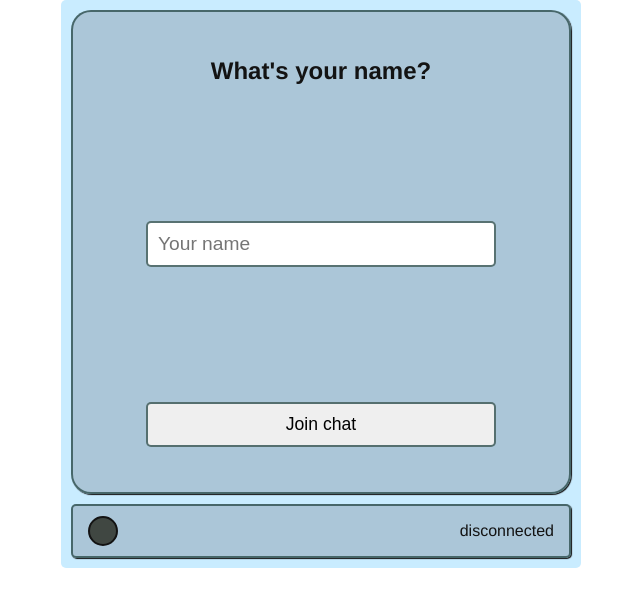
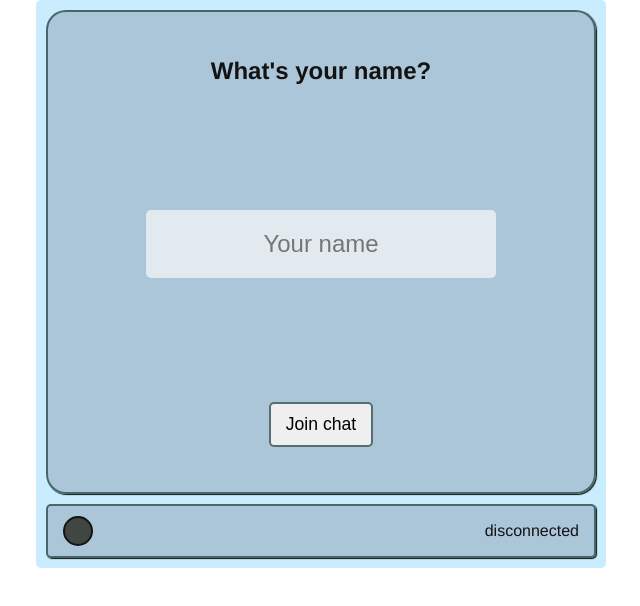
Before and after one commit to edwardhorsey/serverless-chat-app, a React (Create React App) app in the folder frontend/: page / in a window 1280 px wide. Shown: the top 606 px of the page, without its empty margins (319-959 px from the left). Built offline with nearby package versions, Linux system fonts and the light colour scheme; no server answers.

Commit message:
styling: inputname, formik validation errors, message span length

```diff
--- a/frontend/src/App.module.scss
+++ b/frontend/src/App.module.scss
@@ -1,7 +1,7 @@
 @import "./variables.module.scss";
 
 .App {
-  max-width: 500px;
+  max-width: 550px;
   margin: 0 auto;
   text-align: center;
   background-color: $primaryblue;
--- a/frontend/src/component/Button/Button.module.scss
+++ b/frontend/src/component/Button/Button.module.scss
@@ -1,7 +1,7 @@
 @import "../../variables.module.scss";
 
 .Button {
-  padding: 10px;
+  padding: 10px 15px;
   margin: 5px 0 5px 0;
   outline: none;
   border-radius: 5px;
--- a/frontend/src/component/ChatRoom/ChatRoom.tsx
+++ b/frontend/src/component/ChatRoom/ChatRoom.tsx
@@ -16,14 +16,14 @@ interface IProps {}
 
 const validate = (values: Ivalues) => {
   let errors: FormikErrors<Ivalues> = {};
-  if (!values.message) errors.message = "Required";
+  if (!values.message) errors.message = "";
   return errors;
 };
 
 const ChatRoom: React.FC<IProps> = () => {
   const context = useContext(ChatContext);
   const { name, chatMessages } = context;
-  console.log("hi from chatroom", chatMessages);
+  console.log("hi from chatroom");
 
   const sendMessage = (text: string) => {
     const request = { action: "onMessage", message: { name, message: text } };
@@ -44,20 +44,6 @@ const ChatRoom: React.FC<IProps> = () => {
 
   return (
     <section className={styles.ChatRoom}>
-      {/* <div className={styles.chatNav}>
-        <span
-          onClick={() => setContext({ ...context, name: "" })}
-          className={styles.backButton}
-        >
-          <FontAwesomeIcon icon={["fas", "sign-out-alt"]} />
-        </span>
-        <span className={styles.community}>
-          <FontAwesomeIcon icon={["fas", "users"]} />
-          {connected.length}
-          <ConnectedUsers />
-        </span>
-        <h3>{name}</h3>
-      </div> */}
       <ChatNav />
       <ChatWindow chat={chatMessages} />
       <form>
@@ -67,11 +53,6 @@ const ChatRoom: React.FC<IProps> = () => {
           onChange={formik.handleChange}
         />
         <Button logic={formik.handleSubmit} text="Send" />
-        {formik.errors.message ? (
-          <div className={styles.formErrors}>{formik.errors.message}</div>
-        ) : (
-          ""
-        )}
       </form>
     </section>
   );
--- a/frontend/src/component/ChatWindow/ChatWindow.module.scss
+++ b/frontend/src/component/ChatWindow/ChatWindow.module.scss
@@ -6,14 +6,14 @@
   padding: 10px;
   min-height: 400px;
   overflow-y: scroll;
+  overflow-x: hidden;
   margin: 0 10px 10px 10px;
   display: flex;
   flex-direction: column-reverse;
   border-radius: 5px;
-  text-align: right;
+  text-align: left;
   max-height: 450px;
   .ChatWindowWrapper {
-    // overflow: auto;
     display: flex;
     flex-direction: column;
   }
--- a/frontend/src/component/ConnectedStatus/ConnectedStatus.module.scss
+++ b/frontend/src/component/ConnectedStatus/ConnectedStatus.module.scss
@@ -9,7 +9,6 @@
   justify-content: space-between;
   box-shadow: 1px 1px 1px $primaryblack;
   height: 40px;
-  margin-top: 10px;
   p {
     margin: auto 0;
   }
--- a/frontend/src/component/Message/Message.module.scss
+++ b/frontend/src/component/Message/Message.module.scss
@@ -1,18 +1,22 @@
 @import "../../variables.module.scss";
 
 .Message {
-  font-size: 0.9rem;
+  font-size: 0.925rem;
   display: flex;
   justify-content: flex-end;
   p {
     background-color: $lightgrey;
     border-radius: 5px;
-    width: fit-content;
     padding: 5px;
     margin: 5px;
+    max-width: 350px;
     .name {
       font-weight: 600;
       color: $secondaryblack;
+      display: block;
+    }
+    .messageContent {
+      word-break: break-word;
     }
   }
 }
@@ -23,6 +27,6 @@
 
 .service {
   font-style: italic;
-  font-size: 0.8rem;
+  font-size: 0.825rem;
   margin: 0 auto;
 }
--- a/frontend/src/component/Message/Message.tsx
+++ b/frontend/src/component/Message/Message.tsx
@@ -23,8 +23,8 @@ const Message: React.FC<IProps> = ({ name, message, yourself, type }) => {
   return (
     <div className={style}>
       <p>
-        {name ? <span className={styles.name}>{name}: </span> : ""}
-        <span>{message}</span>
+        {name && <span className={styles.name}>{name}: </span>}
+        <span className={styles.messageContent}>{message}</span>
       </p>
     </div>
   );
--- a/frontend/src/component/SetName/SetName.module.scss
+++ b/frontend/src/component/SetName/SetName.module.scss
@@ -6,31 +6,40 @@
   border-radius: 20px;
   box-shadow: 1px 1px 1px $primaryblack;
   padding: 10px 0px 10px 0px;
+  margin-bottom: 10px;
   form {
     display: flex;
     flex-direction: column;
     justify-content: space-between;
     height: 400px;
-    max-width: 350px;
+    width: 350px;
     margin: 0 auto;
     padding: 30px;
     label h2 {
       margin: 0px;
       padding: 5px;
     }
-    input,
-    button {
-      // background-color: $primaryyellow;
+    input {
+      font-size: 1.5em;
+      background-color: $altlightgreytransparent;
+      border: none;
+      text-align: center;
       border-radius: 5px;
-      padding: 10px;
-      border: 2px solid $greygreenborder;
-      outline: none;
+      padding: 20px;
+      &:focus {
+        border: none;
+        outline: none;
+      }
     }
-    input {
-      font-size: 1.2em;
+    div {
+      position: relative;
+      width: fit-content;
+      margin: 0 auto;
     }
   }
   .formErrors {
+    width: 100%;
+    position: absolute;
     font-size: 0.8rem;
     color: darkred;
     text-align: center;
--- a/frontend/src/component/SetName/SetName.tsx
+++ b/frontend/src/component/SetName/SetName.tsx
@@ -13,7 +13,8 @@ interface IProps {
 
 const validate = (values: Ivalues) => {
   let errors: FormikErrors<Ivalues> = {};
-  if (!values.name) errors.name = "Required";
+  if (!values.name) errors.name = "*Required";
+  if (values.name.length > 24) errors.name = "*Too many chars";
   return errors;
 };
 
@@ -37,12 +38,12 @@ const SetName: React.FC<IProps> = (props) => {
           placeholder="Your name"
           onChange={formik.handleChange}
         />
-        <Button logic={formik.handleSubmit} text="Join chat" />
-        {formik.errors.name ? (
-          <div className={styles.formErrors}>{formik.errors.name}</div>
-        ) : (
-          ""
-        )}
+        <div>
+          <Button logic={formik.handleSubmit} text="Join chat" />
+          {formik.errors.name && (
+            <div className={styles.formErrors}>{formik.errors.name}</div>
+          )}
+        </div>
       </form>
     </section>
   );
--- a/frontend/src/variables.module.scss
+++ b/frontend/src/variables.module.scss
@@ -1,6 +1,7 @@
 // Background colours
 $darkgreytransparent: rgba(59, 53, 63, 0.2);
 $lightgreytransparent: rgba(230, 217, 217, 0.7);
+$altlightgreytransparent: rgba(250, 250, 250, 0.7);
 $lightgreynottransparent: rgb(244, 247, 250);
 $primaryblue: rgb(201, 236, 255);
 $primaryyellow: rgba(255, 255, 240, 0.9);
```
